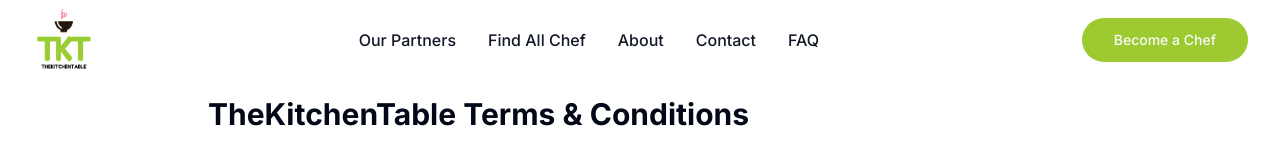
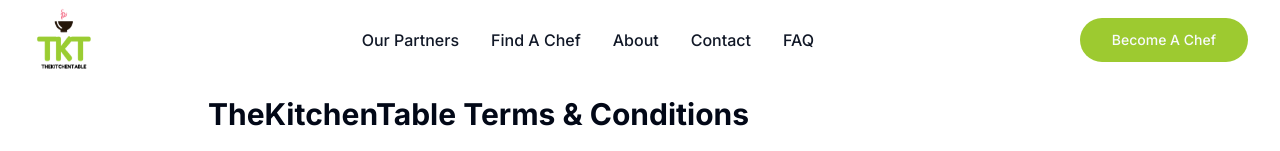
Before and after one commit to zariyatyasin/TKT-eats, a Next.js app: page /terms in a window 1280 px wide. Shown: the top 151 px of the page. Built offline with nearby package versions, Linux system fonts and the light colour scheme.

Commit message:
edited the words

```diff
--- a/app/api/chefmenu/route.ts
+++ b/app/api/chefmenu/route.ts
@@ -22,6 +22,7 @@
       price: body.price, // Price of the menu item
       ingredients: body.ingredients, // Array of ingredients
       category: body.category,
+
       menuImage:body.menuImage // Category of the menu item
     });
 
--- a/app/sitemap.ts
+++ b/app/sitemap.ts
@@ -15,12 +15,15 @@
   let chefRoutes: MetadataRoute.Sitemap = [];
   try {
     const chefs = await GetAllChef(); // Fetch all chefs data
+      console.log("this is chef",chefs);
 
     // Map through the chef data to generate dynamic routes for each chef
     chefRoutes = chefs.data.map((chef: { _id: string }) => ({
       url: `${baseUrl}/findchef/${chef._id}`,
       lastModified: new Date(),
     }));
+
+
   } catch (error) {
     console.error("Failed to fetch chef IDs:", error);
   }
--- a/components/header/header.tsx
+++ b/components/header/header.tsx
@@ -52,7 +52,7 @@
             prefetch={false}
             className="text-base font-medium hover:underline"
           >
-            Find All Chef
+            Find A Chef
           </Link>
           <Link
             href="#about"
@@ -82,10 +82,10 @@
             prefetch={false}
           >
             <Button size={"lg"} className=" hidden lg:flex rounded-full">
-              Become a Chef
+              Become A Chef
             </Button>
             <Button size={"sm"} className=" flex lg:hidden rounded-full">
-              Become a Chef
+              Become A Chef
             </Button>
           </Link>
           {/* <Link href={" https://www.facebook.com/share/1oty7mFZcgvYkeQE/"}>
--- a/components/hero/hero.tsx
+++ b/components/hero/hero.tsx
@@ -53,7 +53,7 @@
               className="inline-flex h-10 font-bold  items-center justify-center rounded-md bg-primary px-8 text-sm  text-primary-foreground shadow transition-colors hover:bg-primary/90 focus-visible:outline-none focus-visible:ring-1 focus-visible:ring-ring disabled:pointer-events-none disabled:opacity-50"
               prefetch={false}
             >
-              Find Chef
+              Find A Chef
             </Link>
             {/* <Link
               href="#"
--- a/model/chefmenu.ts
+++ b/model/chefmenu.ts
@@ -17,6 +17,7 @@
     menuImage: { type: String, default: null },
     description: { type: String, required: true },
     price: { type: Number, required: true },
+
     ingredients: { type: [String],  }, // Array of strings for ingredients
     category: { type: String,  }, // Single string for category
   },
```
Also changed, not shown: model/menuitem.ts (added).
